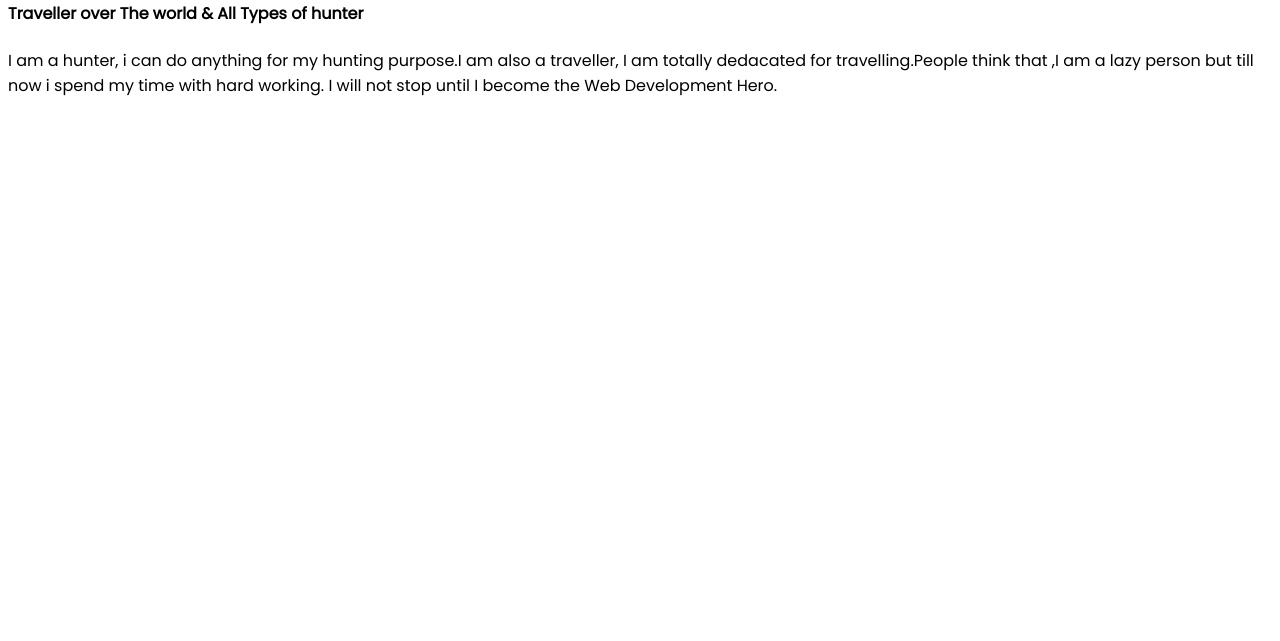
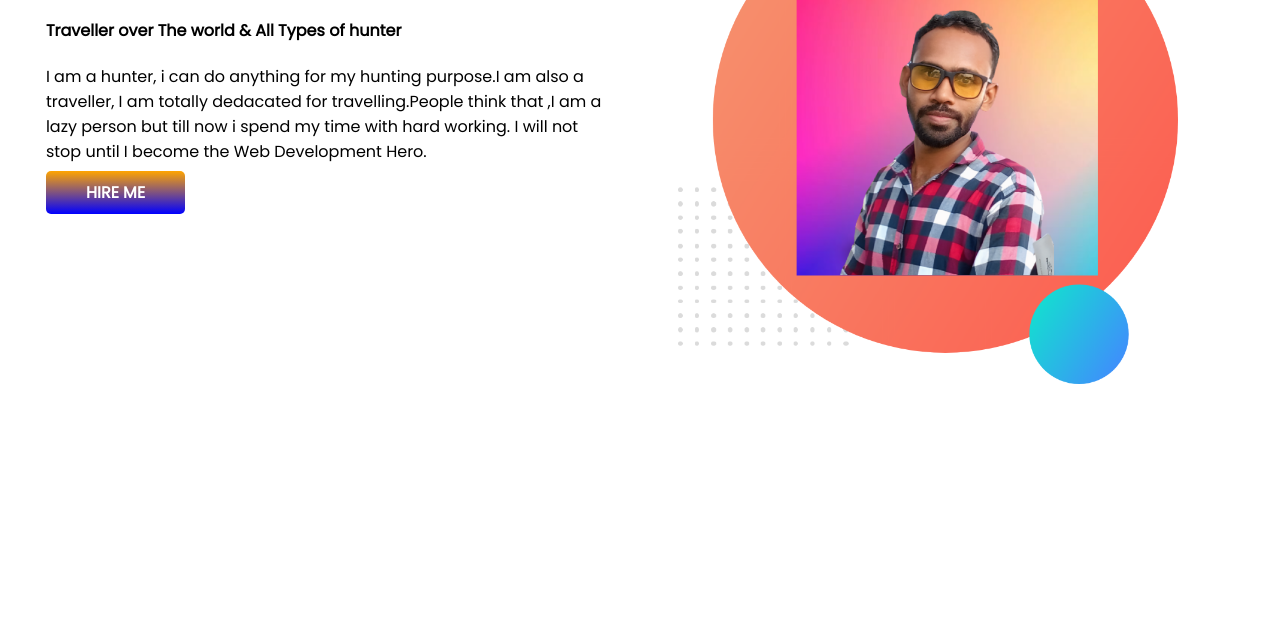
Before and after one commit to hafezur/developer-portfolio, a plain HTML site: page index.html in a window 1280 px wide. Shown: the part 159-800 px from the top of the page. Drawn offline with Linux system fonts and the light colour scheme.

Commit message:
design added

```diff
--- a/index.html
+++ b/index.html
@@ -13,13 +13,23 @@
 </head>
 
 <body>
+    <section>
+        <div class="half-width">
             <h1>Welcome To</h1>
             <h1><span class="color">Engr.Hafezur Rahman</span> World!</h1>
             <h4>Traveller over The world & All Types of hunter</h4>
             <p>I am a hunter, i can do anything for my hunting purpose.I am also a traveller, I am totally dedacated for
-        travelling.People think that ,I am a lazy person but till now i spend my time with hard working. I will not stop
+                travelling.People think that ,I am a lazy person but till now i spend my time with hard working. I will
+                not stop
                 until I become the Web Development Hero.
             </p>
+            <a class="link-button" target="_blank" href="https://www.youtube.com/">HIRE ME</a>
+        </div>
+        <div class="half-width">
+            <img src="images/my-bg.png" alt="">
+        </div>
+
+    </section>
 
 
 </body>
--- a/style.css
+++ b/style.css
@@ -5,3 +5,28 @@ body {
 .color {
     color: orangered;
 }
+
+section {
+    display: flex;
+}
+
+.half-width {
+    width: 50%;
+    padding: 3%;
+}
+
+.half-width img {
+    width: 90%;
+}
+
+.link-button {
+    text-decoration: none;
+
+    padding: 10px 40px;
+    border-radius: 5px;
+    background-image: linear-gradient(orange, blue);
+    color: white;
+    font-weight: 700;
+
+
+}
```
Lines whose indentation alone changed are shown as unchanged.
